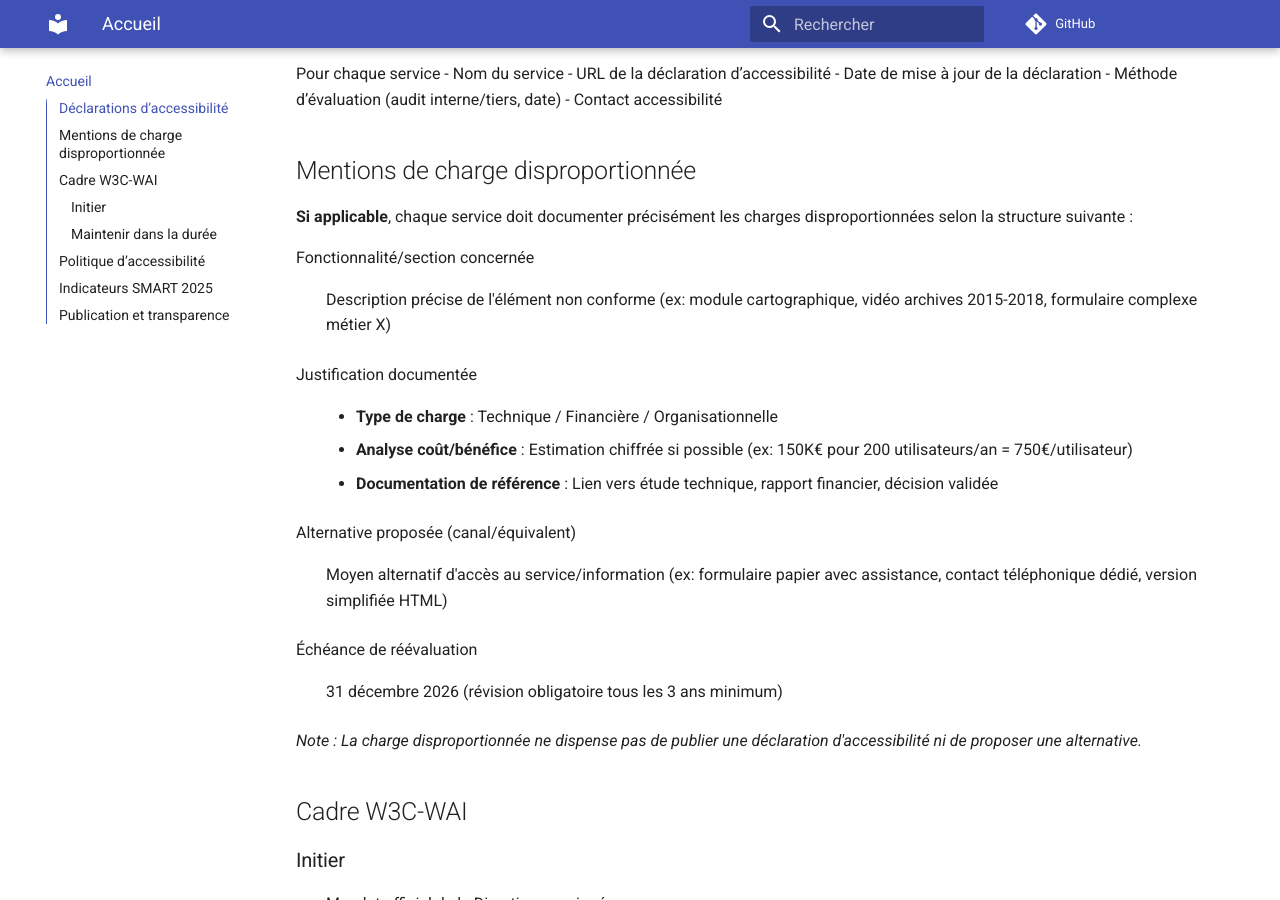
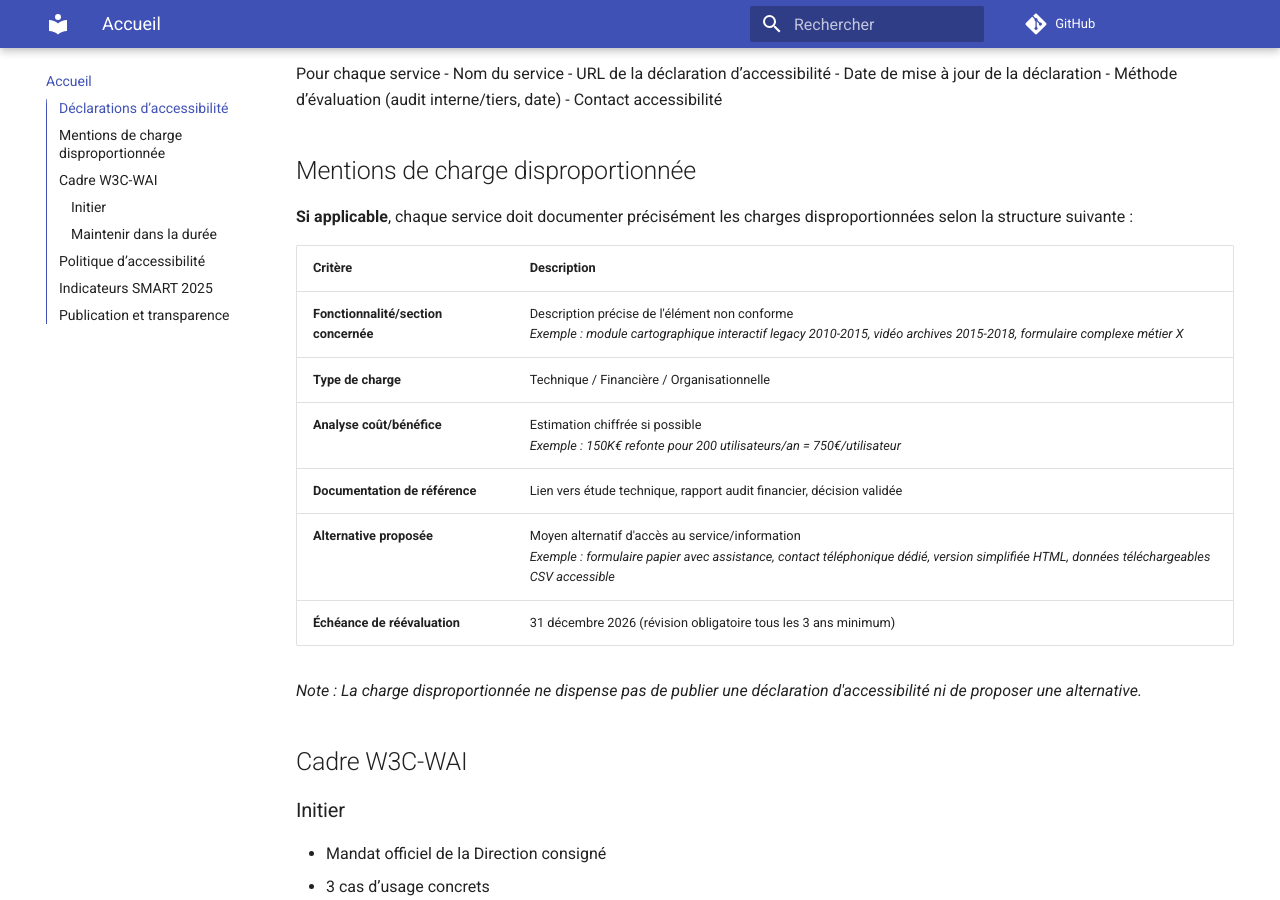
Before and after one commit to Alexmacapple/span-sg, an MkDocs documentation site: the page built from docs/index.md, in a window 1280 px wide and 900 px high, scrolled down 350 px. Built offline with MkDocs 1.6.1 and Material for MkDocs 9.7.7, drawn with Linux system fonts in a browser that asks for light colours; comment, search, counter and statistics services are not loaded.

Commit message:
feat(accessibilité): structure tableau DSFR pour charges disproportionnées
Implémentation de la structure sémantique visuelle pour les mentions de charges disproportionnées :

Changements :
- docs/index.md : Remplacement de <dl> par tableau Markdown DSFR
- docs/modules/_template.md : Option 2 mise à jour avec tableau Markdown
- docs/modules/sircom.md : Simplification section (suppression accordion)

Bénéfices :
- Structure sémantique désormais visuellement apparente (tableaux avec bordures/styles DSFR)
- 6 critères documentés : fonctionnalité, type charge, coût/bénéfice, documentation, alternative, échéance
- Hook dsfr_table_wrapper.py applique automatiquement .fr-table
- Syntaxe Markdown pure (compatible mkdocs-dsfr, pas de filtrage HTML)

Résolution problème :
- mkdocs-dsfr filtre les balises HTML personnalisées (<section>, <dl>, <div>)
- Solution : utiliser tableaux Markdown natifs + hook pour wrapper DSFR
- Rendu local validé : http://localhost:8000/span-sg-repo/

🤖 Generated with [Claude Code](https://claude.com/claude-code)

Co-Authored-By: Claude <noreply@anthropic.com>

```diff
--- a/docs/index.md
+++ b/docs/index.md
@@ -15,33 +15,18 @@ Pour chaque service
 
 ## Mentions de charge disproportionnée
 
-<section aria-labelledby="charge-disproportionnee-titre">
+**Si applicable**, chaque service doit documenter précisément les charges disproportionnées selon la structure suivante :
 
-<p><strong>Si applicable</strong>, chaque service doit documenter précisément les charges disproportionnées selon la structure suivante :</p>
+| Critère | Description |
+|---------|-------------|
+| **Fonctionnalité/section concernée** | Description précise de l'élément non conforme<br>*Exemple : module cartographique interactif legacy 2010-2015, vidéo archives 2015-2018, formulaire complexe métier X* |
+| **Type de charge** | Technique / Financière / Organisationnelle |
+| **Analyse coût/bénéfice** | Estimation chiffrée si possible<br>*Exemple : 150K€ refonte pour 200 utilisateurs/an = 750€/utilisateur* |
+| **Documentation de référence** | Lien vers étude technique, rapport audit financier, décision validée |
+| **Alternative proposée** | Moyen alternatif d'accès au service/information<br>*Exemple : formulaire papier avec assistance, contact téléphonique dédié, version simplifiée HTML, données téléchargeables CSV accessible* |
+| **Échéance de réévaluation** | 31 décembre 2026 (révision obligatoire tous les 3 ans minimum) |
 
-<dl class="fr-charge-disproportionnee">
-  <dt>Fonctionnalité/section concernée</dt>
-  <dd>Description précise de l'élément non conforme (ex: module cartographique, vidéo archives 2015-2018, formulaire complexe métier X)</dd>
-
-  <dt>Justification documentée</dt>
-  <dd>
-    <ul>
-      <li><strong>Type de charge</strong> : Technique / Financière / Organisationnelle</li>
-      <li><strong>Analyse coût/bénéfice</strong> : Estimation chiffrée si possible (ex: 150K€ pour 200 utilisateurs/an = 750€/utilisateur)</li>
-      <li><strong>Documentation de référence</strong> : Lien vers étude technique, rapport financier, décision validée</li>
-    </ul>
-  </dd>
-
-  <dt>Alternative proposée (canal/équivalent)</dt>
-  <dd>Moyen alternatif d'accès au service/information (ex: formulaire papier avec assistance, contact téléphonique dédié, version simplifiée HTML)</dd>
-
-  <dt>Échéance de réévaluation</dt>
-  <dd><time datetime="2026-12-31">31 décembre 2026</time> (révision obligatoire tous les 3 ans minimum)</dd>
-</dl>
-
-<p><em>Note : La charge disproportionnée ne dispense pas de publier une déclaration d'accessibilité ni de proposer une alternative.</em></p>
-
-</section>
+*Note : La charge disproportionnée ne dispense pas de publier une déclaration d'accessibilité ni de proposer une alternative.*
 
 
 
```
Also changed, not shown: docs/modules/_template.md (+11 -22 lines), docs/modules/sircom.md (+0 -12 lines).
